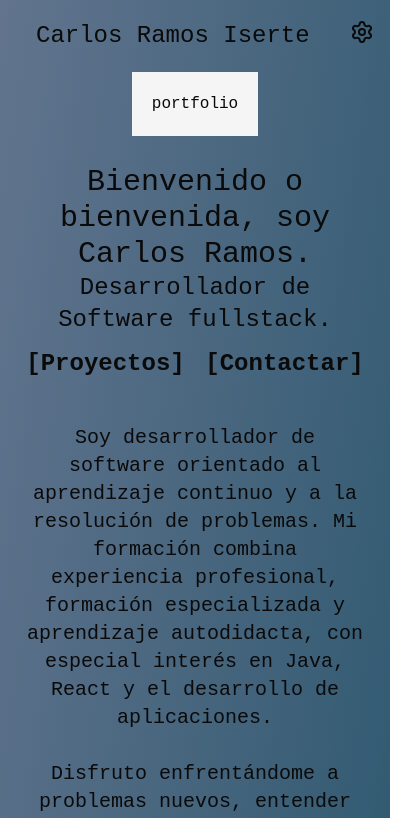
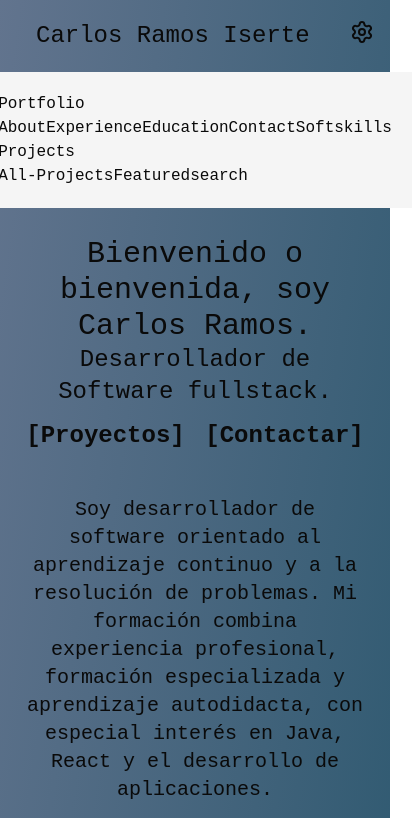
Before and after one commit to CarlosRamosDeveloper/portfolio, a React (Vite) app: page / in a window 390 px wide. Shown: the top 818 px of the page, 412 px wide, since content can reach past the window. Built offline with nearby package versions, Linux system fonts and the light colour scheme.

Commit message:
Implemented mobile navigation

```diff
--- a/src/components/custom/MobileNavigation.tsx
+++ b/src/components/custom/MobileNavigation.tsx
@@ -1,7 +1,69 @@
+import { ROUTES } from '@/constants';
+import { NavLink } from 'react-router';
+
 interface Props {
   section: 'portfolio' | 'projects';
 }
 
+const navigationSections = [
+  {
+    title: 'Portfolio',
+    items: [
+      {
+        label: 'About',
+        path: ROUTES.about,
+      },
+      {
+        label: 'Experience',
+        path: ROUTES.experience,
+      },
+      {
+        label: 'Education',
+        path: ROUTES.education,
+      },
+      {
+        label: 'Contact',
+        path: ROUTES.contact,
+      },
+      {
+        label: 'Softskills',
+        path: ROUTES.softSkills,
+      },
+    ],
+  },
+  {
+    title: 'Projects',
+    items: [
+      {
+        label: 'All-Projects',
+        path: ROUTES.projects,
+      },
+      {
+        label: 'Featured',
+        path: ROUTES.featured,
+      },
+      {
+        label: 'search',
+        path: ROUTES.search,
+      },
+    ],
+  },
+];
+
 export const MobileNavigation = ({ section }: Props) => {
-  return <div className="bg-accent p-5 lg:hidden">{section}</div>;
+  return (
+    <div className="bg-accent p-5 lg:hidden">
+      {navigationSections.map((section) => (
+        <div key={section.title}>
+          <h2>{section.title}</h2>
+
+          {section.items.map((item) => (
+            <NavLink key={item.path} to={item.path}>
+              {item.label}
+            </NavLink>
+          ))}
+        </div>
+      ))}
+    </div>
+  );
 };
```
